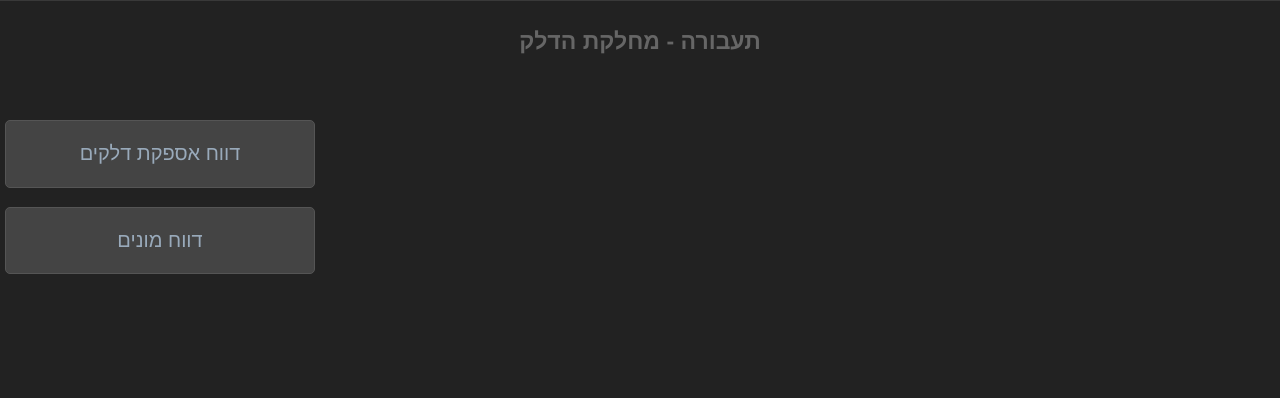
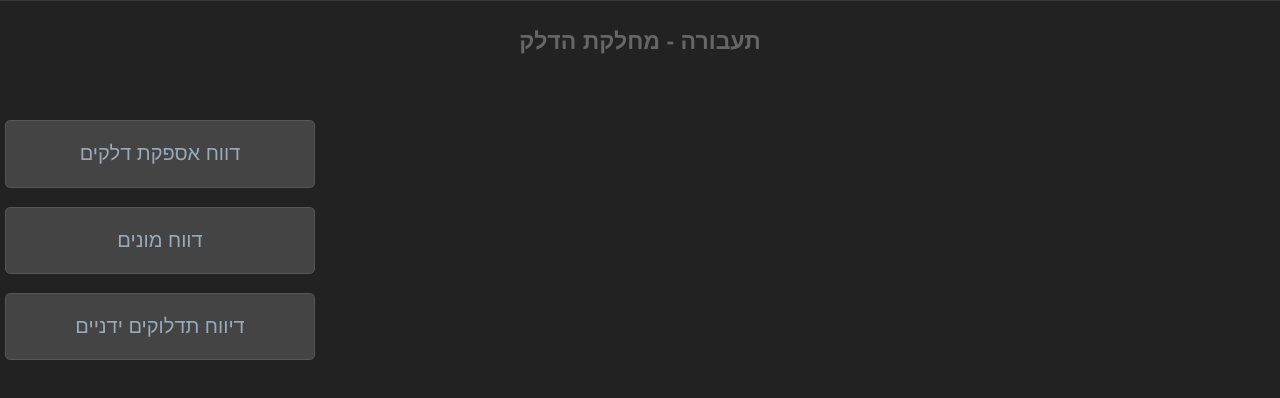
Before and after one commit to shaimuli/TaavuraD, a plain HTML site: page assets/www/index.html in a window 1280 px wide. Drawn offline with Linux system fonts and the light colour scheme.

Commit message:
add andrManualReport
add andrManualReport

```diff
--- a/assets/www/index.html
+++ b/assets/www/index.html
@@ -22,5 +22,7 @@
     <a href="http://www.taavurad.com/andr" data-rel="dialog" style="font-size:20px;" data-transition="flip" class="btn large">דווח אספקת דלקים</a>
     <br /><br /><br /><br /><br />
     <a href="http://www.taavurad.com/andrCounter" data-rel="dialog" style="font-size:20px;" data-transition="flip" class="btn large">דווח מונים</a>
+    <br /><br /><br /><br /><br />
+    <a href="http://www.taavurad.com/andrManualReport" data-rel="dialog" style="font-size:20px;" data-transition="flip" class="btn large">דיווח תדלוקים ידניים</a>
   </body>
 </html>
```
